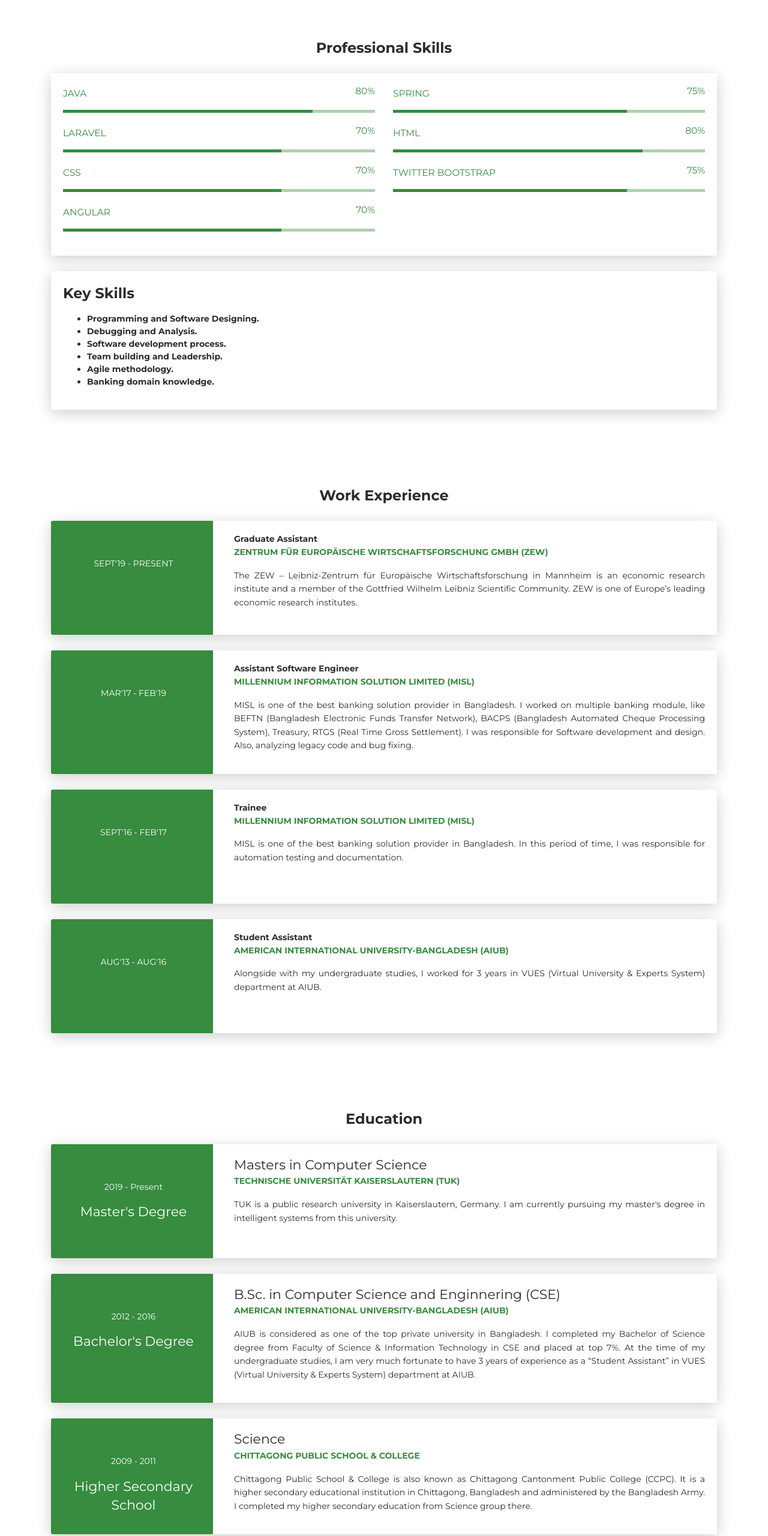
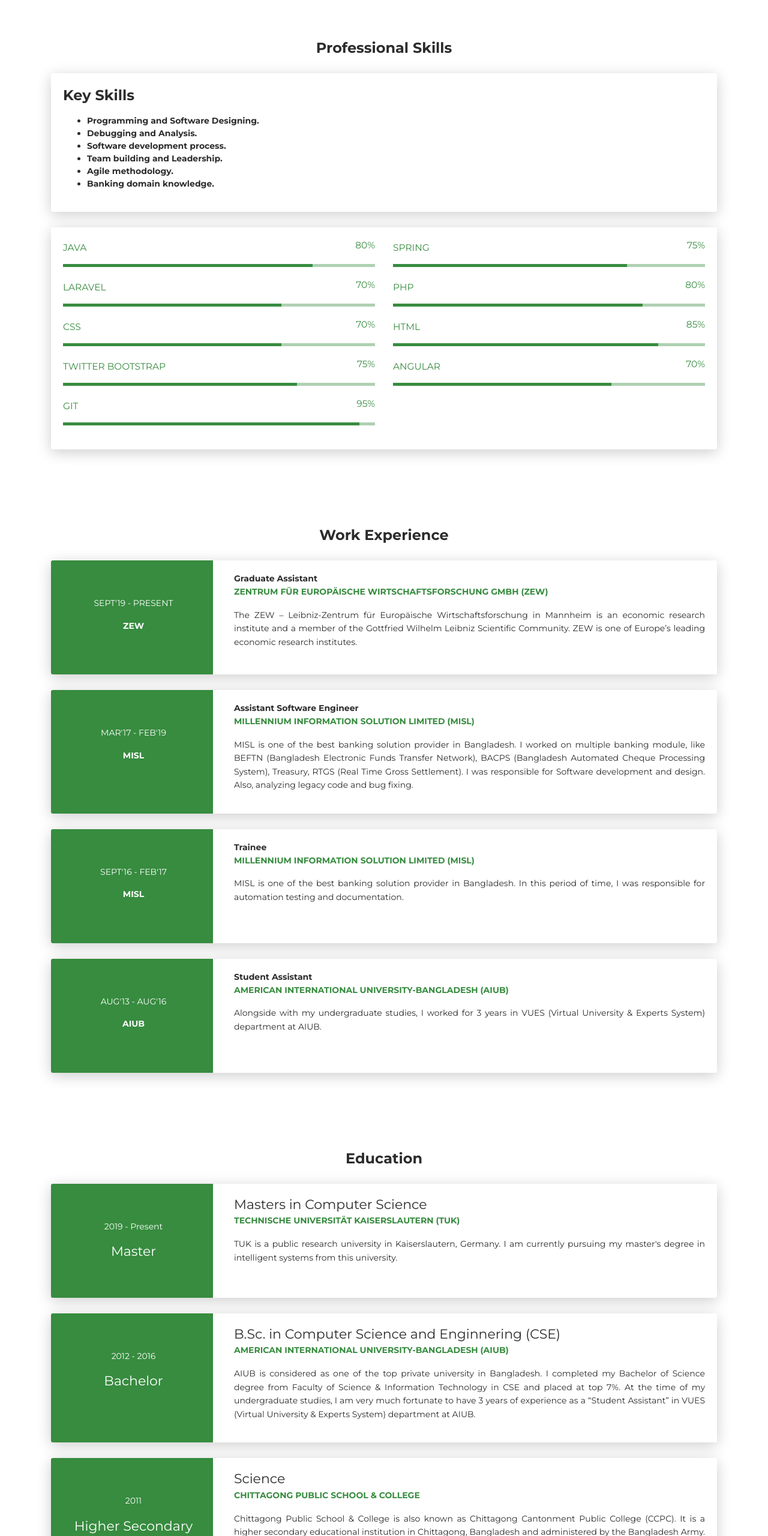
Before and after one commit to arifnazrul/portfolio, a plain HTML site: page public/index.html in a window 1280 px wide. Shown: the part 1000-3560 px from the top of the page at 60% size. Drawn offline with Linux system fonts and the light colour scheme.

Commit message:
cv updated and UI fix

```diff
--- a/public/index.html
+++ b/public/index.html
@@ -15,7 +15,7 @@
   <body id="top">
     <header>
       <div class="profile-page sidebar-collapse">
-        <nav class="navbar navbar-expand-lg fixed-top navbar-transparent bg-primary" color-on-scroll="400">
+        <nav class="navbar navbar-expand-lg fixed-top navbar-transparent bg-primary" color-on-scroll="100">
           <div class="container">
             <div class="navbar-translate"><a class="navbar-brand" href="#" rel="tooltip">Home</a>
               <button class="navbar-toggler navbar-toggler" type="button" data-toggle="collapse" data-target="#navigation" aria-controls="navigation" aria-expanded="false" aria-label="Toggle navigation"><span class="navbar-toggler-bar bar1"></span><span class="navbar-toggler-bar bar2"></span><span class="navbar-toggler-bar bar3"></span></button>
@@ -110,6 +110,26 @@
 <div class="section" id="skill">
   <div class="container">
     <div class="h4 text-center mb-4 title">Professional Skills</div>
+
+      <div class="card" data-aos="fade-up" data-aos-offset="10">
+        <div class="row">
+          <div class="col-lg-6 col-md-12">
+            <div class="card-body">
+              <div class="h4 mt-0 title">Key Skills</div>
+              <ul>
+                <li><strong>Programming and Software Designing.</strong> </li>
+                <li><strong>Debugging and Analysis.</strong> </li>
+                <li><strong>Software development process.</strong> </li>
+                <li><strong>Team building and Leadership.</strong> </li>
+                <li><strong>Agile methodology.</strong> </li>
+                <li><strong>Banking domain knowledge.</strong> </li>
+              </ul>
+            </div>
+          </div>
+        </div>
+      </div>
+
+
     <div class="card" data-aos="fade-up" data-aos-anchor-placement="top-bottom">
       <div class="card-body">
         <div class="row">
@@ -138,7 +158,7 @@
 	            </div>
 	        </div>
           	<div class="col-md-6">
-            	<div class="progress-container progress-primary"><span class="progress-badge">HTML</span>
+            	<div class="progress-container progress-primary"><span class="progress-badge">PHP</span>
               		<div class="progress">
                 		<div class="progress-bar progress-bar-primary" data-aos="progress-full" data-aos-offset="10" data-aos-duration="2000" role="progressbar" aria-valuenow="60" aria-valuemin="0" aria-valuemax="100" style="width: 80%;"></div><span class="progress-value">80%</span>
               		</div>
@@ -154,14 +174,21 @@
             </div>
           </div>
           <div class="col-md-6">
+            <div class="progress-container progress-primary"><span class="progress-badge">HTML</span>
+              <div class="progress">
+                <div class="progress-bar progress-bar-primary" data-aos="progress-full" data-aos-offset="10" data-aos-duration="2000" role="progressbar" aria-valuenow="60" aria-valuemin="0" aria-valuemax="100" style="width: 85%;"></div><span class="progress-value">85%</span>
+              </div>
+            </div>
+          </div>
+        </div>
+        <div class="row">
+          <div class="col-md-6">
             <div class="progress-container progress-primary"><span class="progress-badge">Twitter Bootstrap</span>
               <div class="progress">
                 <div class="progress-bar progress-bar-primary" data-aos="progress-full" data-aos-offset="10" data-aos-duration="2000" role="progressbar" aria-valuenow="60" aria-valuemin="0" aria-valuemax="100" style="width: 75%;"></div><span class="progress-value">75%</span>
               </div>
             </div>
           </div>
-        </div>
-        <div class="row">
           <div class="col-md-6">
             <div class="progress-container progress-primary"><span class="progress-badge">Angular</span>
               <div class="progress">
@@ -170,9 +197,20 @@
             </div>
           </div>
         </div>
+
+        <div class="row">
+          <div class="col-md-6">
+            <div class="progress-container progress-primary"><span class="progress-badge">Git</span>
+              <div class="progress">
+                <div class="progress-bar progress-bar-primary" data-aos="progress-full" data-aos-offset="10" data-aos-duration="2000" role="progressbar" aria-valuenow="60" aria-valuemin="0" aria-valuemax="100" style="width: 95%;"></div><span class="progress-value">95%</span>
+              </div>
+            </div>
+          </div>
+        </div>
+
       </div>
     </div>
-    <div class="card" data-aos="fade-up" data-aos-offset="10">
+<!--     <div class="card" data-aos="fade-up" data-aos-offset="10">
         <div class="row">
           <div class="col-lg-6 col-md-12">
             <div class="card-body">
@@ -188,9 +226,9 @@
             </div>
           </div>
         </div>
-      </div>
+      </div> -->
     </div>
-  </div>
+ <!--  </div> -->
 </div>
 
 <div class="section" id="experience">
@@ -201,6 +239,7 @@
         <div class="col-md-3 bg-primary" data-aos="fade-right" data-aos-offset="50" data-aos-duration="500">
           <div class="card-body cc-experience-header">
             <p class="dates">Sept'19 - Present</p>
+            <div><strong>ZEW</strong></div>
           </div>
         </div>
         <div class="col-md-9" data-aos="fade-left" data-aos-offset="50" data-aos-duration="500">
@@ -217,6 +256,7 @@
         <div class="col-md-3 bg-primary" data-aos="fade-right" data-aos-offset="50" data-aos-duration="500">
           <div class="card-body cc-experience-header">
             <p class="dates">Mar'17 - Feb'19</p>
+            <div><strong>MISL</strong></div>
           </div>
         </div>
         <div class="col-md-9" data-aos="fade-left" data-aos-offset="50" data-aos-duration="500">
@@ -233,6 +273,7 @@
         <div class="col-md-3 bg-primary" data-aos="fade-right" data-aos-offset="50" data-aos-duration="500">
           <div class="card-body cc-experience-header">
             <p class="dates">Sept'16 - Feb'17</p>
+            <div><strong>MISL</strong></div>
           </div>
         </div>
         <div class="col-md-9" data-aos="fade-left" data-aos-offset="50" data-aos-duration="500">
@@ -249,6 +290,7 @@
         <div class="col-md-3 bg-primary" data-aos="fade-right" data-aos-offset="50" data-aos-duration="500">
           <div class="card-body cc-experience-header">
             <p class="dates">Aug'13 - Aug'16</p>
+            <div><strong>AIUB</strong></div>
           </div>
         </div>
         <div class="col-md-9" data-aos="fade-left" data-aos-offset="50" data-aos-duration="500">
@@ -272,7 +314,7 @@
         <div class="col-md-3 bg-primary" data-aos="fade-right" data-aos-offset="50" data-aos-duration="500">
           <div class="card-body cc-education-header">
             <p class="dates">2019 - Present</p>
-            <div class="h5">Master's Degree</div>
+            <div class="h5">Master</div>
           </div>
         </div>
         <div class="col-md-9" data-aos="fade-left" data-aos-offset="50" data-aos-duration="500">
@@ -289,7 +331,7 @@
         <div class="col-md-3 bg-primary" data-aos="fade-right" data-aos-offset="50" data-aos-duration="500">
           <div class="card-body cc-education-header">
             <p class="dates">2012 - 2016</p>
-            <div class="h5">Bachelor's Degree</div>
+            <div class="h5">Bachelor</div>
           </div>
         </div>
         <div class="col-md-9" data-aos="fade-left" data-aos-offset="50" data-aos-duration="500">
@@ -305,7 +347,7 @@
       <div class="row">
         <div class="col-md-3 bg-primary" data-aos="fade-right" data-aos-offset="50" data-aos-duration="500">
           <div class="card-body cc-education-header">
-            <p class="dates">2009 - 2011</p>
+            <p class="dates">2011</p>
             <div class="h5">Higher Secondary School</div>
           </div>
         </div>
@@ -322,7 +364,7 @@
       <div class="row">
         <div class="col-md-3 bg-primary" data-aos="fade-right" data-aos-offset="50" data-aos-duration="500">
           <div class="card-body cc-education-header">
-            <p class="dates">2006 - 2009</p>
+            <p class="dates">2009</p>
             <div class="h5">Secondary School</div>
           </div>
         </div>
@@ -340,7 +382,7 @@
     <div class="card">
       <div class="row">
         <div class="col-md-3 bg-primary" data-aos="fade-right" data-aos-offset="50" data-aos-duration="500">
-          <div class="card-body cc-experience-header">
+          <div class="card-body cc-education-header">
             <p class="dates">2018 - Present</p>
           </div>
         </div>
@@ -366,15 +408,16 @@
     <div class="card">
       <div class="row">
         <div class="col-md-3 bg-primary" data-aos="fade-right" data-aos-offset="50" data-aos-duration="500">
-          <div class="card-body cc-experience-header">
+          <div class="card-body cc-education-header">
             <p class="dates">2021</p>
+            <div><strong>RAAD</strong></div>
           </div>
         </div>
         <div class="col-md-9" data-aos="fade-left" data-aos-offset="50" data-aos-duration="500">
           <div class="card-body">
             <div><strong>Adapting Behaviour of Socially Interactive Robot based on Text Sentiment</strong></div>
             <p class="category"><a href="https://iftomm-raad2021.sciencesconf.org/resource/page/id/4" target="_blank">RAAD2021 - Conference on Robotics in Alpe-Adria-Danube Region</a></p>
-            <p>Abstract: The assessment of emotion is a complex process that encompasses information from various channels or sources, e.g., verbal, para-linguistic, non-verbal or even textual cues. Understanding the emotion of an interaction partner and exhibiting proper bodily reactions play a crucial role in establishing an engaging interaction. The evaluation of emotion, in general, is significant as far as emotionally intelligent human-robot interaction is concerned. In this paper, a text-based interaction system has been introduced to establish affective communication. A chatbot system has been implemented on a humanoid robot named ROBIN. The sentiment of the user input texts has been analyzed with MITIE machine learning toolkit. The robot considers emotional states of the users' text utterances and reacts with appropriate speech, gesture, and facial expressions. This triggers real-time affective behavior from the robot's perspective. The proposed system has been tested on several interaction scenarios to validate the approach from a human-centered perspective.</p>
+            <p><strong>Abstract:</strong> The assessment of emotion is a complex process that encompasses information from various channels or sources, e.g., verbal, para-linguistic, non-verbal or even textual cues. Understanding the emotion of an interaction partner and exhibiting proper bodily reactions play a crucial role in establishing an engaging interaction. The evaluation of emotion, in general, is significant as far as emotionally intelligent human-robot interaction is concerned. In this paper, a text-based interaction system has been introduced to establish affective communication. A chatbot system has been implemented on a humanoid robot named ROBIN. The sentiment of the user input texts has been analyzed with MITIE machine learning toolkit. The robot considers emotional states of the users' text utterances and reacts with appropriate speech, gesture, and facial expressions. This triggers real-time affective behavior from the robot's perspective. The proposed system has been tested on several interaction scenarios to validate the approach from a human-centered perspective.</p>
           </div>
         </div>
       </div>
@@ -411,7 +454,7 @@
           <div class="card-body">
             <div><strong>Sentimental Analysis of Stock Market News and Price Prediction Using Conditional Probability, Markov Chain Model</strong></div>
             <p class="category"><a href="" target="_blank">American International University-Bangladesh (AIUB)</a></p>
-            <p>Abstract: Over the years stock market remains a gold mine for the investors as it is a high return on investment. The stock market offers a great return on investment but also promises a high amount risk due to its eccentric nature. Therefore much more research needs to be done for making a smart move in the stock market. Markov models and Conditional Probability over the time helps investors in taking decisions and forecasting the future of the investment. Investing in the stock market can equally be predicted under this two models. News can be very informative if they are analyzed in a proper way. Guessing a news actual sentiment can be very productive for an investor if he or she compiles to make most of their investment. We investigated multiple types of research on the stock market that uses different efficient mining techniques, natural language processing procedures, and AI techniques. In our work, we combined sentimental analysis and two different mathematical models to forecast the future trend based on the published authentic news. To conduct this research we chose Dhaka stock exchange and for the data resource we depended on DSE‟s official website.</p>
+            <p><p><strong>Abstract:</strong> Over the years stock market remains a gold mine for the investors as it is a high return on investment. The stock market offers a great return on investment but also promises a high amount risk due to its eccentric nature. Therefore much more research needs to be done for making a smart move in the stock market. Markov models and Conditional Probability over the time helps investors in taking decisions and forecasting the future of the investment. Investing in the stock market can equally be predicted under this two models. News can be very informative if they are analyzed in a proper way. Guessing a news actual sentiment can be very productive for an investor if he or she compiles to make most of their investment. We investigated multiple types of research on the stock market that uses different efficient mining techniques, natural language processing procedures, and AI techniques. In our work, we combined sentimental analysis and two different mathematical models to forecast the future trend based on the published authentic news. To conduct this research we chose Dhaka stock exchange and for the data resource we depended on DSE‟s official website.</p>
           </div>
         </div>
       </div>
@@ -699,7 +742,7 @@
       <div class="container text-center">
         <a class="cc-facebook btn btn-link" target="_blank" href="https:www.faccebook.com/arif0o7"><i class="fa fa-facebook fa-2x " aria-hidden="true"></i></a>
         <a class="cc-linkedin btn btn-link" target="_blank" href="https://www.linkedin.com/in/arifnazrulislam"><i class="fa fa-linkedin fa-2x " aria-hidden="true"></i></a>
-        <a class="cc-twitter btn btn-link" target="_blank" href="https://twitter.com/invisible_arif"><i class="fa fa-twitter fa-2x " aria-hidden="true"></i></a>
+        <a class="cc-twitter btn btn-link" target="_blank" href="https://twitter.com/arifNazrulislam"><i class="fa fa-twitter fa-2x " aria-hidden="true"></i></a>
         <a class="cc-github btn btn-link" target="_blank" href="https://github.com/arifnazrul"><i class="fa fa-github fa-2x " aria-hidden="true"></i></a>
       </div>
       <div class="h4 title text-center">Arif, Mohammed Nazrul Islam</div>
```
Also changed, not shown: 2 other files.
